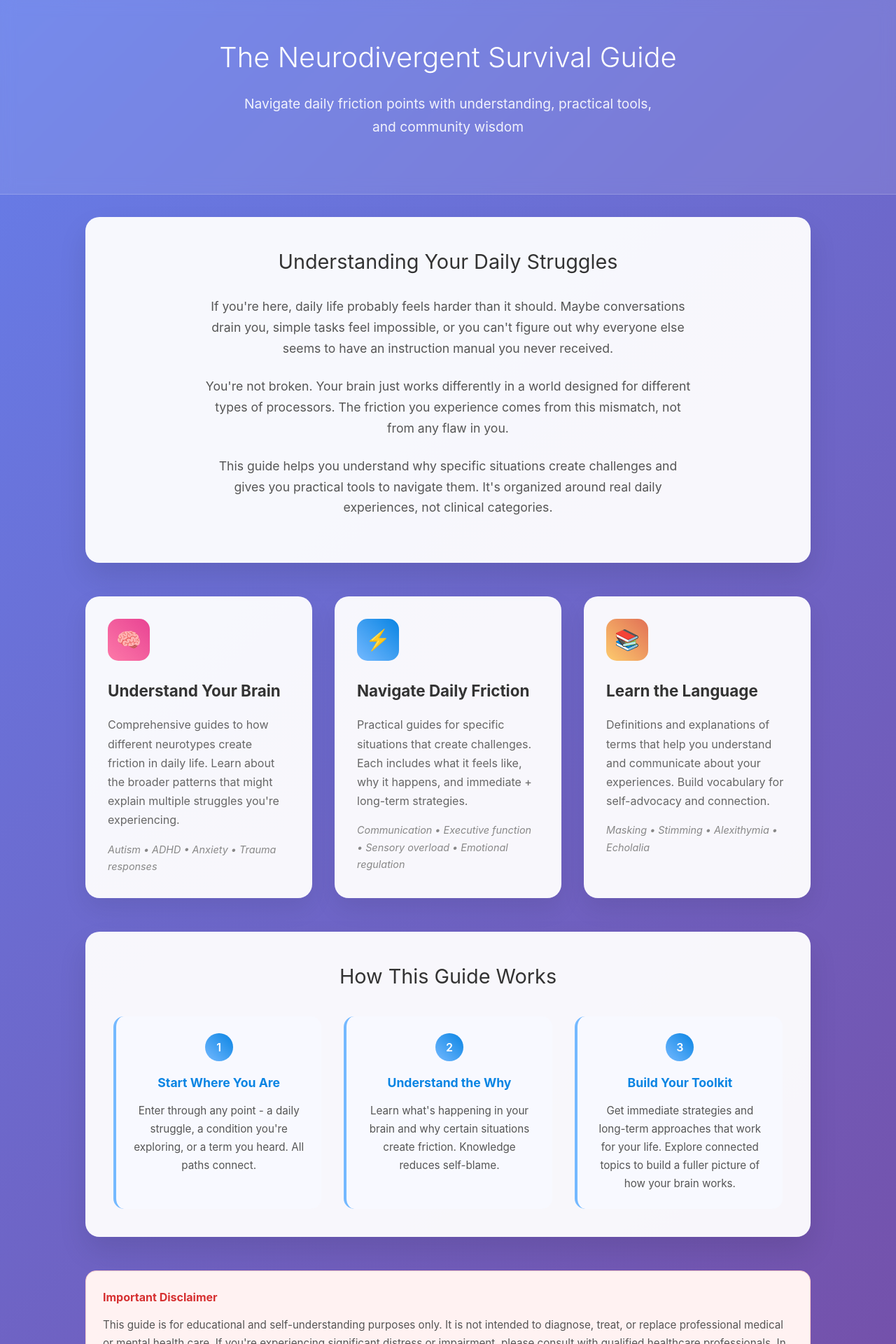
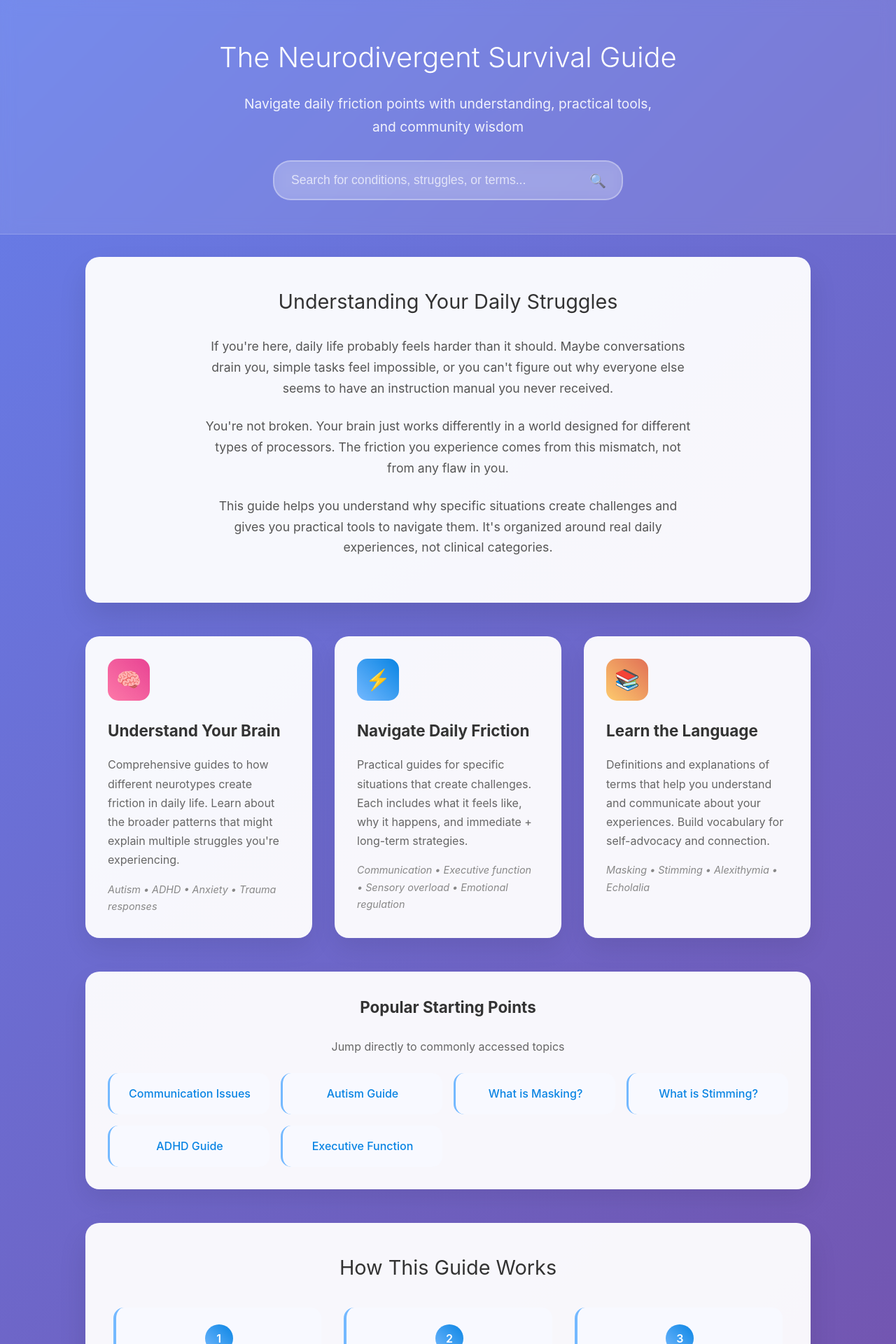
Before and after one commit to neurodivergent-survival-guide/neurodivergent-survival-guide, a Jekyll site: the page index.html, which Jekyll copies as it is, in a window 1280 px wide. Shown: the top 1920 px of the page at 70% size. Built offline with Jekyll 4.4.1, drawn with Linux system fonts in a browser that asks for light colours.

Commit message:
Update index.html

```diff
--- a/index.html
+++ b/index.html
@@ -41,25 +41,43 @@
             margin: 0 auto 2rem;
         }
 
-        .hero-cta {
-            background: rgba(255, 255, 255, 0.2);
-            color: white;
-            padding: 1rem 2rem;
-            border: none;
-            border-radius: 25px;
-            font-size: 1.1rem;
-            cursor: pointer;
-            transition: all 0.3s ease;
-            text-decoration: none;
-            display: inline-block;
-            backdrop-filter: blur(10px);
+        .search-section {
+            max-width: 500px;
+            margin: 2rem auto 0;
+            position: relative;
         }
 
-        .hero-cta:hover {
+        .search-box {
+            width: 100%;
+            padding: 1rem 1.5rem;
+            font-size: 1.1rem;
+            border: 2px solid rgba(255, 255, 255, 0.3);
+            border-radius: 25px;
+            background: rgba(255, 255, 255, 0.2);
+            backdrop-filter: blur(10px);
+            color: white;
+            outline: none;
+            transition: all 0.3s ease;
+        }
+
+        .search-box::placeholder {
+            color: rgba(255, 255, 255, 0.7);
+        }
+
+        .search-box:focus {
+            border-color: rgba(255, 255, 255, 0.6);
             background: rgba(255, 255, 255, 0.3);
-            transform: translateY(-2px);
-            color: white;
-            text-decoration: none;
+            box-shadow: 0 0 0 3px rgba(255, 255, 255, 0.1);
+        }
+
+        .search-icon {
+            position: absolute;
+            right: 1.5rem;
+            top: 50%;
+            transform: translateY(-50%);
+            color: rgba(255, 255, 255, 0.7);
+            font-size: 1.2rem;
+            pointer-events: none;
         }
 
         .container {
@@ -212,6 +230,46 @@
             font-size: 0.95rem;
         }
 
+        .quick-access {
+            background: rgba(255, 255, 255, 0.95);
+            border-radius: 20px;
+            padding: 2rem;
+            box-shadow: 0 15px 35px rgba(0, 0, 0, 0.08);
+            margin: 3rem 0;
+            text-align: center;
+        }
+
+        .quick-access h3 {
+            color: #333;
+            margin-bottom: 1.5rem;
+            font-size: 1.4rem;
+        }
+
+        .quick-links {
+            display: grid;
+            grid-template-columns: repeat(auto-fit, minmax(200px, 1fr));
+            gap: 1rem;
+            margin-top: 1.5rem;
+        }
+
+        .quick-link {
+            background: #f8f9ff;
+            padding: 1rem 1.5rem;
+            border-radius: 15px;
+            text-decoration: none;
+            color: #0984e3;
+            font-weight: 500;
+            transition: all 0.3s ease;
+            border-left: 3px solid #74b9ff;
+        }
+
+        .quick-link:hover {
+            background: #74b9ff;
+            color: white;
+            text-decoration: none;
+            transform: translateY(-2px);
+        }
+
         /* Jargon tooltip styles */
         .jargon {
             color: #e84393;
@@ -311,6 +369,10 @@
                 font-size: 2rem;
             }
 
+            .search-section {
+                max-width: 90%;
+            }
+
             .container {
                 padding: 1rem;
             }
@@ -322,13 +384,22 @@
             .workflow-steps {
                 grid-template-columns: 1fr;
             }
+
+            .quick-links {
+                grid-template-columns: 1fr;
+            }
         }
     </style>
 </head>
 <body>
-            <div class="hero">
+    <div class="hero">
         <h1>The Neurodivergent Survival Guide</h1>
         <p>Navigate daily friction points with understanding, practical tools, and community wisdom</p>
+
+        <div class="search-section">
+            <input type="text" class="search-box" placeholder="Search for conditions, struggles, or terms..." id="searchBox" onkeypress="handleSearch(event)">
+            <span class="search-icon">🔍</span>
+        </div>
     </div>
 
     <div class="container">
@@ -340,26 +411,39 @@
         </div>
 
         <div class="main-sections">
-            <a href="conditions/" class="section-card conditions-card">
+            <a href="https://neurodivergent-survival-guide.github.io/neurodivergent-survival-guide/conditions/" class="section-card conditions-card">
                 <div class="card-icon">🧠</div>
                 <h3>Understand Your Brain</h3>
                 <p>Comprehensive guides to how different neurotypes create friction in daily life. Learn about the broader patterns that might explain multiple struggles you're experiencing.</p>
                 <div class="section-examples">Autism • ADHD • Anxiety • Trauma responses</div>
             </a>
 
-            <a href="struggles/" class="section-card struggles-card">
+            <a href="https://neurodivergent-survival-guide.github.io/neurodivergent-survival-guide/struggles/" class="section-card struggles-card">
                 <div class="card-icon">⚡</div>
                 <h3>Navigate Daily Friction</h3>
                 <p>Practical guides for specific situations that create challenges. Each includes what it feels like, why it happens, and immediate + long-term strategies.</p>
                 <div class="section-examples">Communication • Executive function • Sensory overload • Emotional regulation</div>
             </a>
 
-            <a href="glossary/" class="section-card glossary-card">
+            <a href="https://neurodivergent-survival-guide.github.io/neurodivergent-survival-guide/glossary/" class="section-card glossary-card">
                 <div class="card-icon">📚</div>
                 <h3>Learn the Language</h3>
                 <p>Definitions and explanations of terms that help you understand and communicate about your experiences. Build vocabulary for self-advocacy and connection.</p>
                 <div class="section-examples">Masking • Stimming • Alexithymia • Echolalia</div>
             </a>
+        </div>
+
+        <div class="quick-access">
+            <h3>Popular Starting Points</h3>
+            <p style="color: #666; margin-bottom: 1.5rem;">Jump directly to commonly accessed topics</p>
+            <div class="quick-links">
+                <a href="https://neurodivergent-survival-guide.github.io/neurodivergent-survival-guide/struggles/communication-issues.html" class="quick-link">Communication Issues</a>
+                <a href="https://neurodivergent-survival-guide.github.io/neurodivergent-survival-guide/conditions/autism.html" class="quick-link">Autism Guide</a>
+                <a href="https://neurodivergent-survival-guide.github.io/neurodivergent-survival-guide/glossary/masking.html" class="quick-link">What is Masking?</a>
+                <a href="https://neurodivergent-survival-guide.github.io/neurodivergent-survival-guide/glossary/stimming.html" class="quick-link">What is Stimming?</a>
+                <a href="https://neurodivergent-survival-guide.github.io/neurodivergent-survival-guide/conditions/adhd.html" class="quick-link">ADHD Guide</a>
+                <a href="https://neurodivergent-survival-guide.github.io/neurodivergent-survival-guide/struggles/executive-function.html" class="quick-link">Executive Function</a>
+            </div>
         </div>
 
         <div class="how-it-works">
@@ -398,6 +482,47 @@
     </div>
 
     <script>
+        function handleSearch(event) {
+            if (event.key === 'Enter') {
+                const searchTerm = event.target.value.toLowerCase().trim();
+
+                // Simple routing based on common search terms
+                const routes = {
+                    'autism': 'conditions/autism.html',
+                    'adhd': 'conditions/adhd.html',
+                    'communication': 'struggles/communication-issues.html',
+                    'masking': 'glossary/masking.html',
+                    'stimming': 'glossary/stimming.html',
+                    'echolalia': 'glossary/echolalia.html',
+                    'sensory': 'struggles/sensory-processing.html',
+                    'executive function': 'struggles/executive-function.html',
+                    'anxiety': 'conditions/anxiety.html'
+                };
+
+                // Find matching route
+                let targetPage = null;
+                for (const [term, page] of Object.entries(routes)) {
+                    if (searchTerm.includes(term)) {
+                        targetPage = page;
+                        break;
+                    }
+                }
+
+                if (targetPage) {
+                    window.location.href = `https://neurodivergent-survival-guide.github.io/neurodivergent-survival-guide/${targetPage}`;
+                } else if (searchTerm) {
+                    // If no specific match, route to appropriate section
+                    if (searchTerm.includes('condition') || searchTerm.includes('brain') || searchTerm.includes('neurotype')) {
+                        window.location.href = 'https://neurodivergent-survival-guide.github.io/neurodivergent-survival-guide/conditions/';
+                    } else if (searchTerm.includes('struggle') || searchTerm.includes('daily') || searchTerm.includes('friction')) {
+                        window.location.href = 'https://neurodivergent-survival-guide.github.io/neurodivergent-survival-guide/struggles/';
+                    } else {
+                        window.location.href = 'https://neurodivergent-survival-guide.github.io/neurodivergent-survival-guide/glossary/';
+                    }
+                }
+            }
+        }
+
         // Smooth scrolling for anchor links
         document.querySelectorAll('a[href^="#"]').forEach(anchor => {
             anchor.addEventListener('click', function (e) {
```
Also changed, not shown: other parts of index.html (+0 -10 lines).
